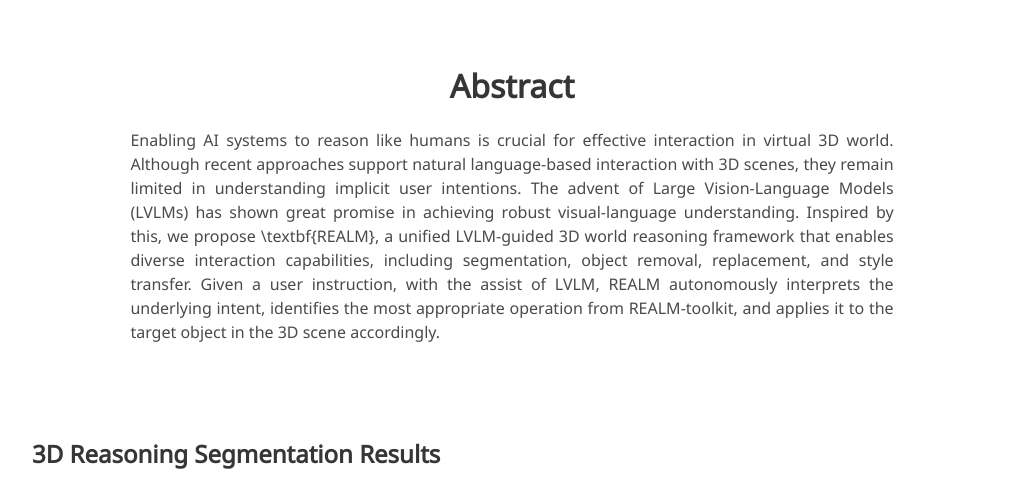
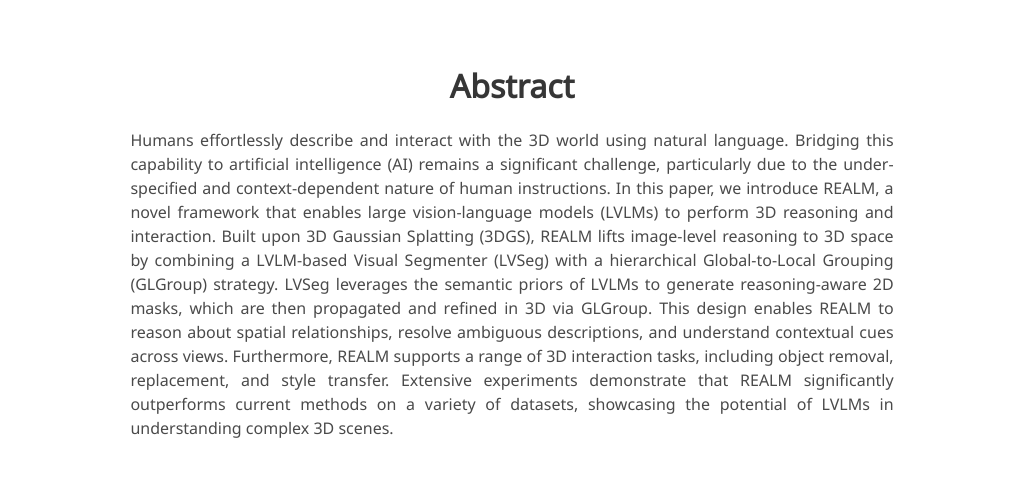
Before and after one commit to AnonymousAuthor-REALM/AnonymousAuthor-REALM.github.io, a plain HTML site: page index.html in a window 1280 px wide. Shown: the part 1020-1508 px from the top of the page, without its empty margins (128-1152 px from the left). Drawn offline with nearby package versions, Linux system fonts and the light colour scheme; some icons are missing; a web font is replaced by a local one.

Commit message:
update abstract

```diff
--- a/index.html
+++ b/index.html
@@ -143,14 +143,18 @@
         <h2 class="title is-3">Abstract</h2>
         <div class="content has-text-justified">
           <p>
-            Enabling AI systems to reason like humans is crucial for effective interaction in virtual 3D world.
-            Although recent approaches support natural language-based interaction with 3D scenes,
-            they remain limited in understanding implicit user intentions.
-            The advent of Large Vision-Language Models (LVLMs) has shown great promise in achieving robust visual-language understanding.
-            Inspired by this, we propose \textbf{REALM}, a unified LVLM-guided 3D world reasoning framework that enables diverse interaction capabilities,
-            including segmentation, object removal, replacement, and style transfer. Given a user instruction, with the assist of LVLM,
-            REALM autonomously interprets the underlying intent, identifies the most appropriate operation from REALM-toolkit,
-            and applies it to the target object in the 3D scene accordingly.
+            Humans effortlessly describe and interact with the 3D world using natural language.
+            Bridging this capability to artificial intelligence (AI) remains a significant challenge,
+            particularly due to the under-specified and context-dependent nature of human instructions.
+            In this paper, we introduce REALM, a novel framework that enables large vision-language models (LVLMs) to perform 3D reasoning and interaction.
+            Built upon 3D Gaussian Splatting (3DGS), REALM lifts image-level reasoning to 3D space by combining a LVLM-based Visual Segmenter (LVSeg)
+            with a hierarchical Global-to-Local Grouping (GLGroup) strategy.
+            LVSeg leverages the semantic priors of LVLMs to generate reasoning-aware 2D masks,
+            which are then propagated and refined in 3D via GLGroup. This design enables REALM to reason about spatial relationships,
+            resolve ambiguous descriptions, and understand contextual cues across views.
+            Furthermore, REALM supports a range of 3D interaction tasks, including object removal, replacement, and style transfer.
+            Extensive experiments demonstrate that REALM significantly outperforms current methods on a variety of datasets,
+            showcasing the potential of LVLMs in understanding complex 3D scenes.
           </p>
         </div>
       </div>
```
